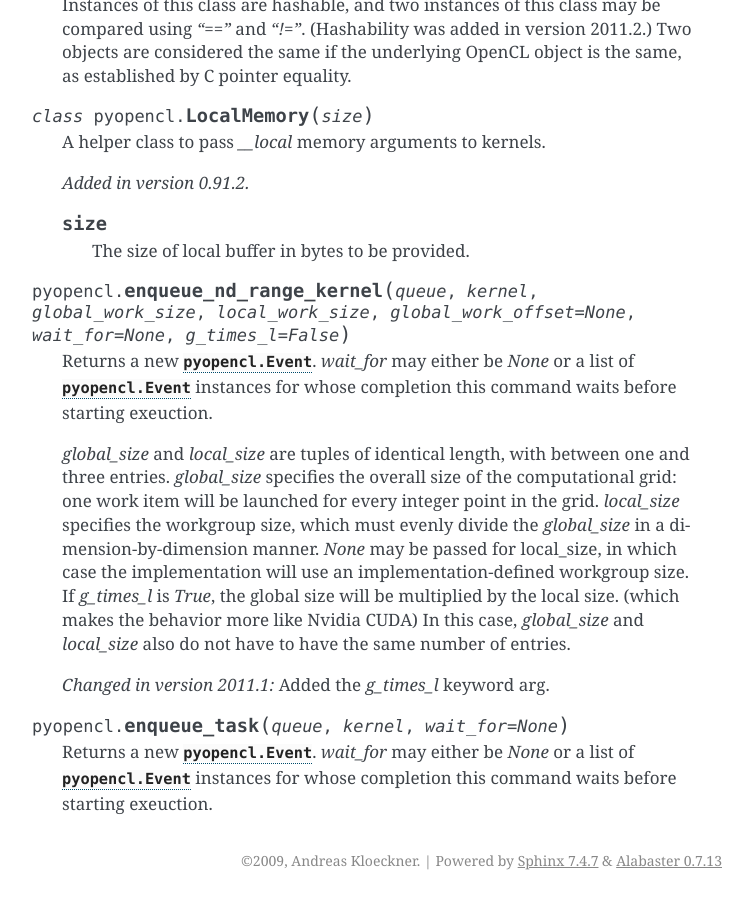
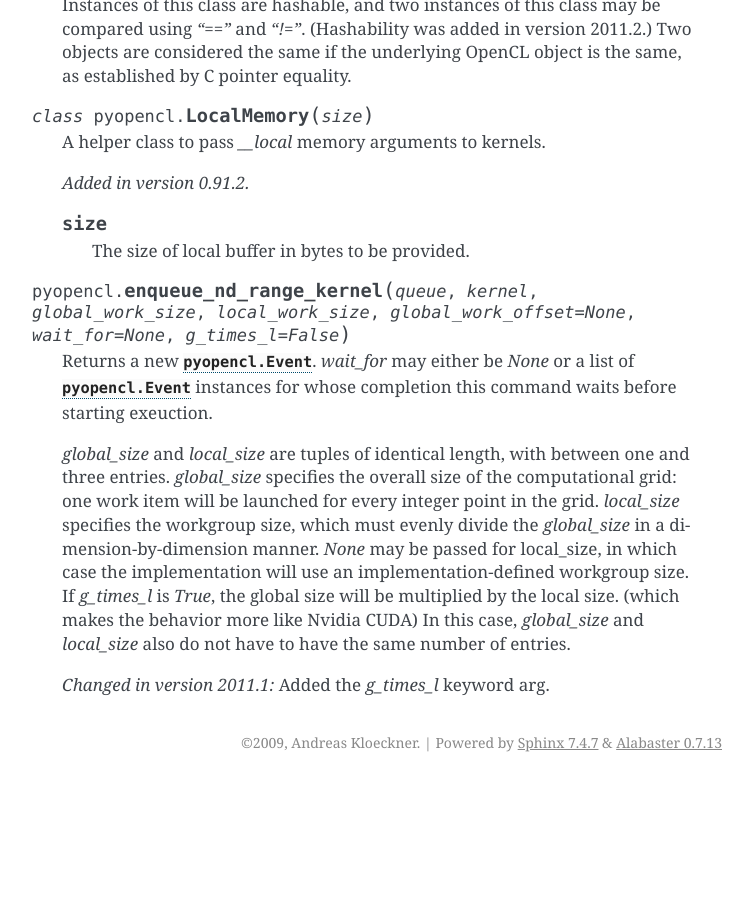
Before and after one commit to inducer/pyopencl, a Sphinx documentation site: the page built from doc/runtime_program.rst, in a window 1280 px wide and 900 px high, scrolled down 6094 px. Shown: the whole window, without its empty margins (388-1141 px from the left). Built offline with Sphinx 7.4.7, drawn with Linux system fonts in a browser that asks for light colours; after the commit the page ends 6876 px from its top, so only the background shows below that.

Commit message:
Remove docs for enqueue_task

```diff
--- a/doc/runtime_program.rst
+++ b/doc/runtime_program.rst
@@ -286,8 +286,3 @@ Kernel
 
     .. versionchanged:: 2011.1
         Added the *g_times_l* keyword arg.
-
-
-.. function:: enqueue_task(queue, kernel, wait_for=None)
-
-    |std-enqueue-blurb|
```
